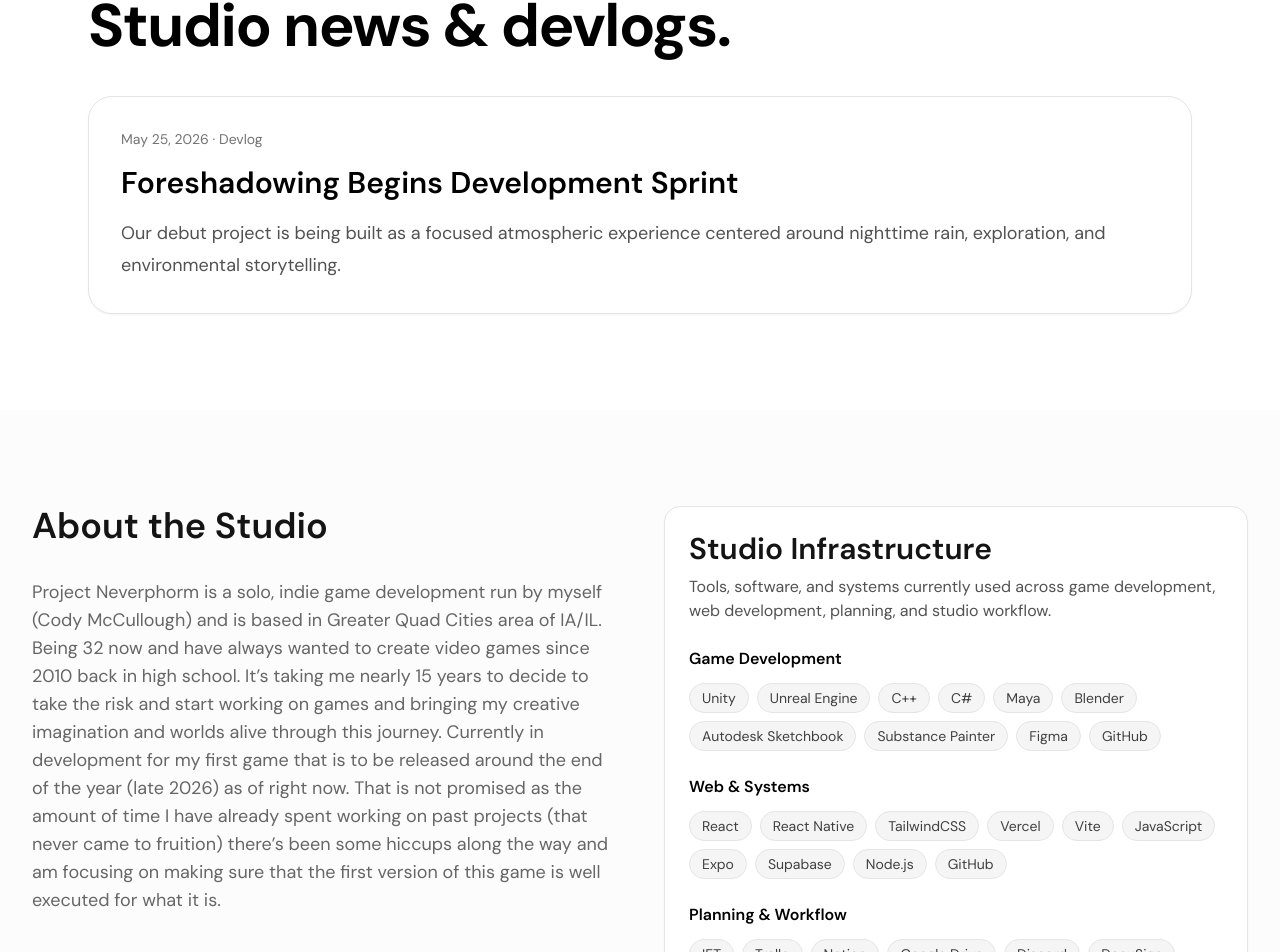
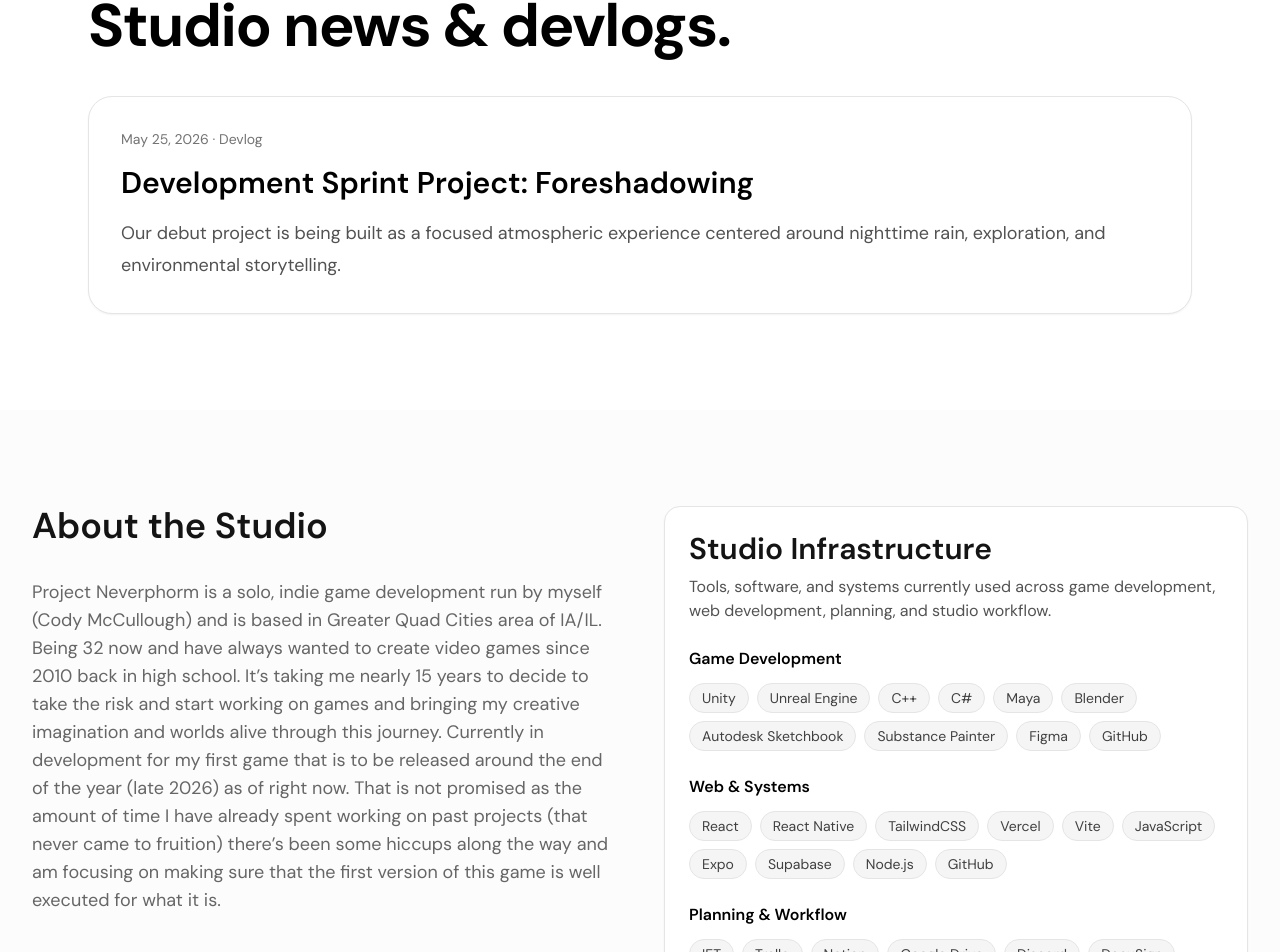
Before and after one commit to Minxci/neverphorm-site, a React (Vite) app in the folder apps/web/: page / in a window 1280 px wide. Shown: the part 932-1884 px from the top of the page. Built offline with nearby package versions, Linux system fonts and the light colour scheme; the HTML template or start-up script is replaced by a standard one; what pocketbase would draw is missing.

Commit message:
after this im done

```diff
--- a/apps/web/src/pages/HomePage.jsx
+++ b/apps/web/src/pages/HomePage.jsx
@@ -113,7 +113,7 @@ const HomePage = () => {
               </p>
 
               <h3 className="text-3xl font-semibold text-black mb-4">
-                Foreshadowing Begins Development Sprint
+                Development Sprint Project: Foreshadowing
               </h3>
 
               <p className="text-neutral-600 text-lg leading-8">
--- a/apps/web/src/pages/Updates.jsx
+++ b/apps/web/src/pages/Updates.jsx
@@ -9,10 +9,9 @@ export default function Updates() {
         type: "Devlog",
         text: `
             Our debut project is being built as a focused atmospheric experience
-            centered around nighttime rain, exploration, and environmental storytelling.
+            centered around night time rain, exploration, and environmental storytelling.
 
-            Foreshadowing acts as both a standalone experience and the beginning
-            of a much larger connected universe planned for future Project Neverphorm titles.`,
+            Foreshadowing is a standalone atmospheric experience with subtle ties to future worlds and stories.`,
       },
     ];
 
```
